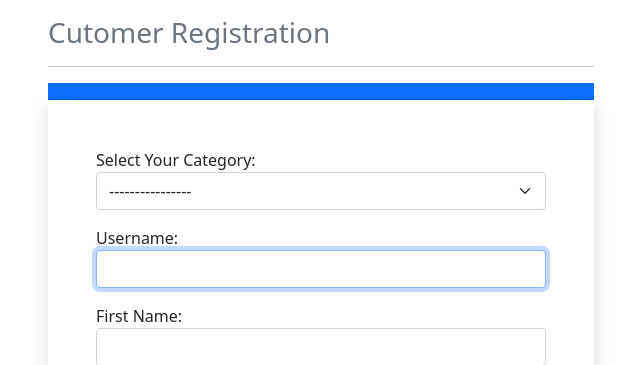
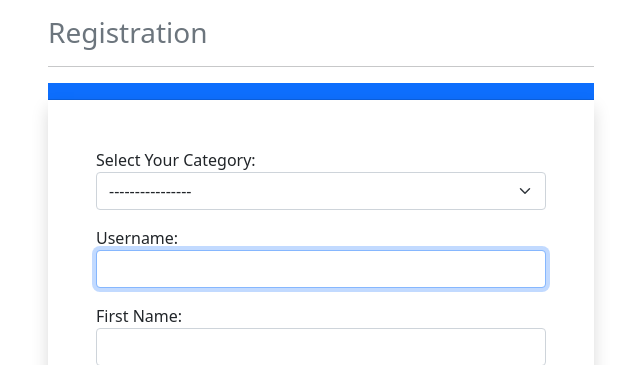
Before and after one commit to anasmalik081/Myreports, a Django app: page /register/ in a window 1280 px wide. Shown: the part 58-423 px from the top of the page, without its empty margins (319-959 px from the left). Run offline with Django 4.2, Linux system fonts and the light colour scheme; parts of the project's set-up code (start-up, migrations or seed data) failed here and were passed over; some libraries are stand-ins or nearby versions.

```diff
--- a/templates/register.html
+++ b/templates/register.html
@@ -6,7 +6,7 @@
 <div class="container">
     <div class="row my-3">
         <div class="col-sm-6 offset-sm-3">
-            <h3 class="text-muted">Cutomer Registration</h3>
+            <h3 class="text-muted">Registration</h3>
             <hr>
             <div class="card-header bg-primary"></div>
             <form method="post" novalidate class="shadow p-5" action="">
```
